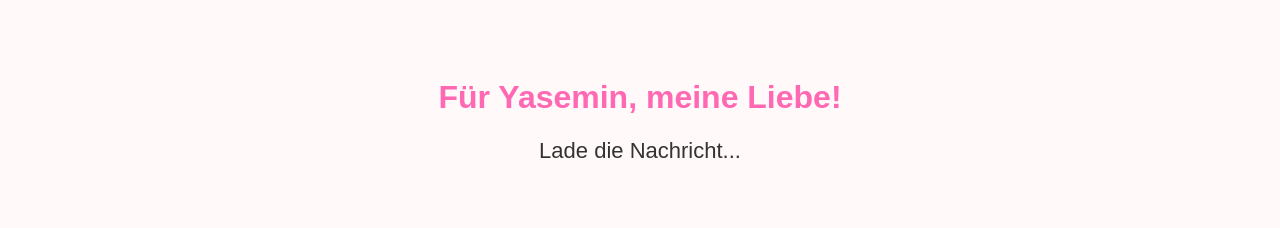
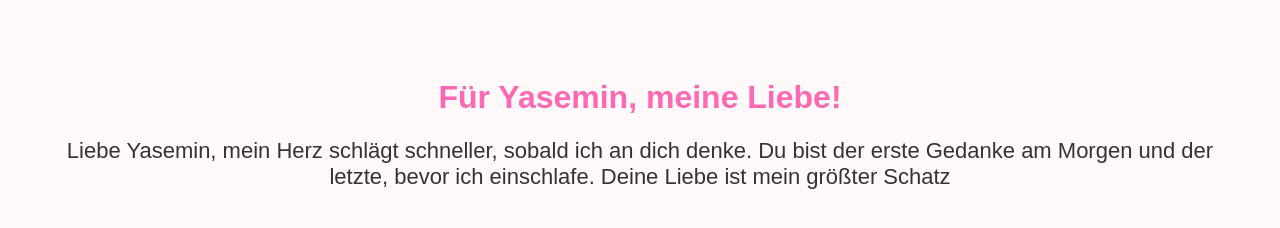
Before and after one commit to Mert458458/Yasemin, a plain HTML site: page index.html in a window 1280 px wide. Drawn offline with Linux system fonts and the light colour scheme.

Commit message:
index.html aktualisieren

```diff
--- a/index.html
+++ b/index.html
@@ -22,7 +22,7 @@
 </head>
 <body>
     <h1>Für Yasemin, meine Liebe!</h1>
-    <p id="message">Lade die Nachricht...</p>
+    <p id="message">Liebe Yasemin, mein Herz schlägt schneller, sobald ich an dich denke. Du bist der erste Gedanke am Morgen und der letzte, bevor ich einschlafe. Deine Liebe ist mein größter Schatz </p>
 
     <script>
         // Liste der süßen Nachrichten für Yasemin
```
